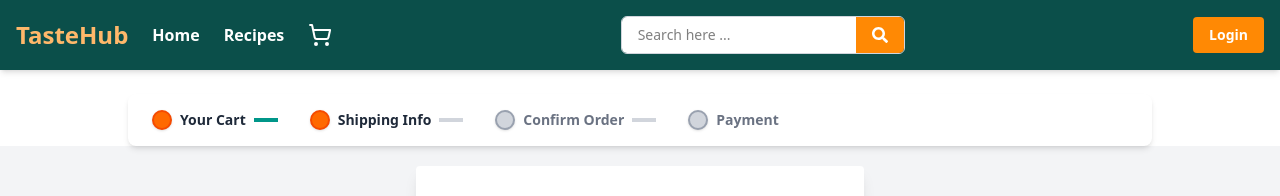
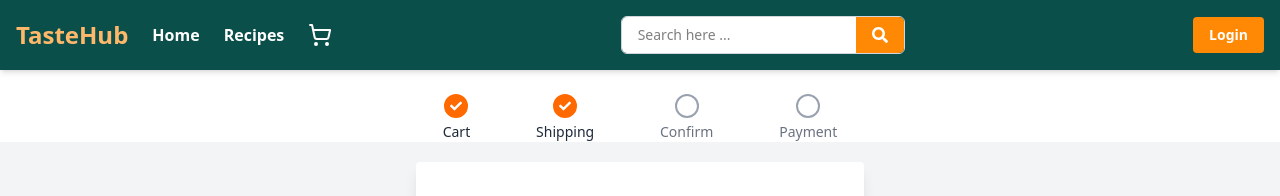
Before and after one commit to React-Ts-Apps/shopping-cart, a React (Vite) app in the folder micro-frontends/shopping-host/: page /shipping in a window 1280 px wide. Shown: the top 196 px of the page. Built offline with nearby package versions, Linux system fonts and the light colour scheme; no server answers.

Commit message:
#89-change guides and use checkbox

```diff
--- a/micro-frontends/shopping-host/src/components/cart/CheckoutGuide.tsx
+++ b/micro-frontends/shopping-host/src/components/cart/CheckoutGuide.tsx
@@ -1,56 +1,24 @@
-import { Link } from "react-router-dom";
+import StepLink from "../ui/StepLink";
 
-type CheckoutProps = {
-    hasItems: boolean;
+type CheckoutProgressProps = {
+    hasItems?: boolean;
     shipping?: boolean;
     hasConfirmed?: boolean;
     hasPaid?: boolean;
+};
+
+const CheckoutGuide = ({ hasItems, shipping, hasConfirmed, hasPaid }: CheckoutProgressProps) => {
+    return (
+        <div className="w-full max-w-1/3 mx-auto mt-6 px-4">
+            <div className="flex justify-between text-sm text-center font-medium">
+                <StepLink to="/home/cart" active={hasItems} completed={hasItems} label="Cart" />
+                <StepLink to="/shipping" active={shipping} completed={shipping} label="Shipping" />
+                <StepLink to="/confirm/order" active={hasConfirmed} completed={hasConfirmed} label="Confirm" />
+                <StepLink to="/payment" active={hasPaid} completed={hasPaid} label="Payment" />
+            </div>
+        </div>
+    );
+
 }
 
-const CheckoutGuide = ({ hasItems, shipping, hasConfirmed, hasPaid }: CheckoutProps) => {
-    return (
-        <div className="flex justify-center mt-6">
-            <div className="bg-white shadow-md rounded-lg px-6 py-4 flex items-center space-x-6 max-w-5xl w-full">
-                {hasItems && (
-                    <>
-                        {/* Cart */}
-                        <Link to="/home/cart" className="flex items-center group transition-transform hover:scale-105">
-                            <div className="w-5 h-5 rounded-full bg-orange-500 border-2 border-orange-600 shadow"></div>
-                            <span className="ml-2 text-sm font-semibold text-gray-800 group-hover:text-orange-500">
-                                Your Cart
-                            </span>
-                            <div className={`w-6 h-1 mx-2 ${shipping ? 'bg-teal-600' : 'bg-gray-300'}`}></div>
-                        </Link>
-
-                        {/* Shipping */}
-                        <Link to="/shipping" className="flex items-center group transition-transform hover:scale-105">
-                            <div className={`w-5 h-5 rounded-full border-2 shadow ${shipping ? 'bg-orange-500 border-orange-600' : 'bg-gray-300 border-gray-400'}`}></div>
-                            <span className={`ml-2 text-sm font-semibold ${shipping ? 'text-gray-800' : 'text-gray-500'} group-hover:text-orange-500`}>
-                                Shipping Info
-                            </span>
-                            <div className={`w-6 h-1 mx-2 ${hasConfirmed ? 'bg-teal-600' : 'bg-gray-300'}`}></div>
-                        </Link>
-
-                        {/* Confirm Order */}
-                        <Link to="/confirm/order" className="flex items-center group transition-transform hover:scale-105">
-                            <div className={`w-5 h-5 rounded-full border-2 shadow ${hasConfirmed ? 'bg-orange-500 border-orange-600' : 'bg-gray-300 border-gray-400'}`}></div>
-                            <span className={`ml-2 text-sm font-semibold ${hasConfirmed ? 'text-gray-800' : 'text-gray-500'} group-hover:text-orange-500`}>
-                                Confirm Order
-                            </span>
-                            <div className={`w-6 h-1 mx-2 ${hasPaid ? 'bg-teal-600' : 'bg-gray-300'}`}></div>
-                        </Link>
-
-                        {/* Payment */}
-                        <Link to="/payment" className="flex items-center group transition-transform hover:scale-105">
-                            <div className={`w-5 h-5 rounded-full border-2 shadow ${hasPaid ? 'bg-orange-500 border-orange-600' : 'bg-gray-300 border-gray-400'}`}></div>
-                            <span className={`ml-2 text-sm font-semibold ${hasPaid ? 'text-gray-800' : 'text-gray-500'} group-hover:text-orange-500`}>
-                                Payment
-                            </span>
-                        </Link>
-                    </>
-                )}
-            </div>
-        </div>
-    )
-}
 export default CheckoutGuide
--- a/micro-frontends/shopping-host/src/components/cart/ConfirmOrder.tsx
+++ b/micro-frontends/shopping-host/src/components/cart/ConfirmOrder.tsx
@@ -14,7 +14,7 @@ const ConfirmOrder = () => {
 
     return (<>
         <CheckoutGuide hasItems shipping hasConfirmed />
-        <div className="ml-8 mt-6 grid grid-cols-1 lg:grid-cols-3 gap-10 max-w-7xl">
+        <div className="ml-8 mt-6 grid grid-cols-1 lg:grid-cols-3  gap-10 max-w-7xl">
             <div className="lg:col-span-2 space-y-4">
                 <h2 className="mt-5 text-2xl text-gray-700 font-serif font-semibold">
                     Shipping Details:
--- /dev/null
+++ b/micro-frontends/shopping-host/src/components/ui/StepLink.tsx
@@ -0,0 +1,32 @@
+import { FaCheck } from "react-icons/fa";
+import { Link } from "react-router-dom";
+
+type StepLinkProps = {
+    to: string;
+    label: string;
+    active?: boolean;
+    completed?: boolean;
+};
+
+const StepLink = ({ to, label, active, completed }: StepLinkProps) => (
+    <Link to={to} className="flex flex-col items-center group">
+        <div
+            className={`w-6 h-6 rounded-full border-2 flex items-center justify-center text-xs font-bold ${completed
+                ? "bg-orange-500 text-white border-orange-500"
+                : active
+                    ? "bg-white text-orange-500 border-orange-500"
+                    : "bg-white border-gray-400 text-gray-400 group-hover:border-orange-500"
+                }`}>
+            {completed ? <FaCheck className="text-xs" /> : null}
+        </div>
+        <span
+            className={`mt-1 text-sm ${active || completed
+                ? "text-gray-800"
+                : "text-gray-500 group-hover:text-orange-500"
+                }`}
+        >
+            {label}
+        </span>
+    </Link>
+);
+export default StepLink
```
